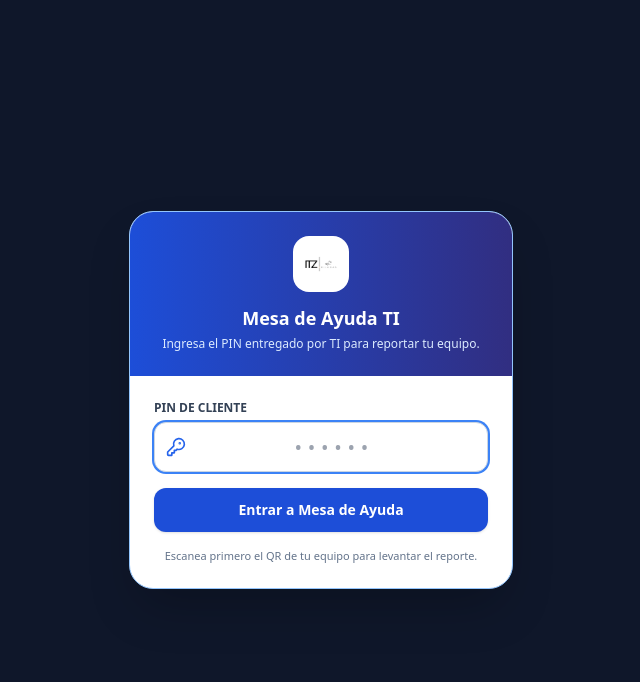
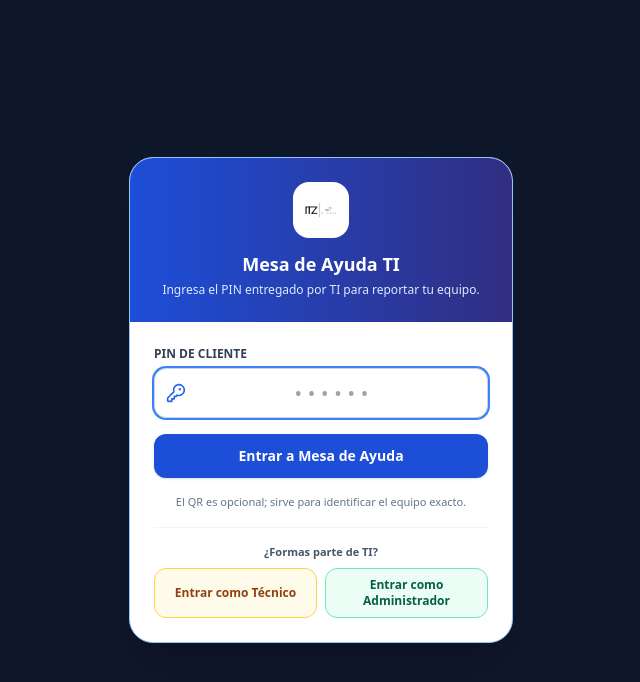
Before and after one commit to TobyGarcia/Modulo_TI_report, a React (Vite) app in the folder frontend/: page / in a window 1280 px wide. Both pictures are taken after a click on the button "Entrar con PIN de cliente". Shown: the top 682 px of the page, without its empty margins (319-959 px from the left). Built offline with nearby package versions, Linux system fonts and the light colour scheme.

Commit message:
revicion de login de pwa

```diff
--- a/frontend/src/App.jsx
+++ b/frontend/src/App.jsx
@@ -98,6 +98,14 @@ export default function App() {
   const [showClientPortal, setShowClientPortal] = useState(() => {
     try { return window.location.pathname.toLowerCase().startsWith('/cliente'); } catch { return false; }
   });
+  const [staffLoginRole, setStaffLoginRole] = useState(() => {
+    try {
+      const path = window.location.pathname.toLowerCase();
+      if (path.startsWith('/tecnico')) return 'tecnico';
+      if (path.startsWith('/supervisor')) return 'admin';
+    } catch {}
+    return null;
+  });
   const [selectedEquipmentsToPrint, setSelectedEquipmentsToPrint] = useState([]);
   const [networkIp, setNetworkIp] = useState('');
 
@@ -118,6 +126,8 @@ export default function App() {
         // Enlaces antiguos: se conservan para no romper QR o favoritos, pero
         // normalizamos la URL a la instalación única.
         if (path.startsWith('/cliente')) setShowClientPortal(true);
+        if (path.startsWith('/tecnico')) setStaffLoginRole('tecnico');
+        if (path.startsWith('/supervisor')) setStaffLoginRole('admin');
         window.history.replaceState({}, '', '/');
       }
     } catch (e) {
@@ -200,7 +210,14 @@ export default function App() {
 
   // Cliente puede entrar con PIN desde la pantalla común o desde un QR.
   if (showClientPortal) {
-    return <ClientPortal initialEquipmentId={scanId} />;
+    return <ClientPortal
+      initialEquipmentId={scanId}
+      onStaffAccess={(role) => {
+        setShowClientPortal(false);
+        setStaffLoginRole(role);
+        window.history.replaceState({}, '', '/');
+      }}
+    />;
   }
 
   // ================= ESCANEO QR INTELIGENTE (/scan/:id) =================
@@ -285,7 +302,12 @@ export default function App() {
 
   // ================= ACCESO ÚNICO Y PANEL ADMINISTRATIVO =================
   if (!token) {
-    return <LoginPage onLoginSuccess={handleLoginSuccess} onClientAccess={() => setShowClientPortal(true)} isScanAccess={false} />;
+    return <LoginPage
+      onLoginSuccess={handleLoginSuccess}
+      onClientAccess={() => { setStaffLoginRole(null); setShowClientPortal(true); }}
+      staffLoginRole={staffLoginRole}
+      isScanAccess={false}
+    />;
   }
 
   // La instalación única de la PWA inicia aquí. El rol decide la experiencia
--- a/frontend/src/components/LoginPage.jsx
+++ b/frontend/src/components/LoginPage.jsx
@@ -4,7 +4,7 @@ import { Lock, User, KeyRound, AlertCircle, ShieldCheck, QrCode } from 'lucide-r
 import bgLogin from '../assets/backgrounLog/loginBackground.jpg';
 import logoITZ from '../assets/logotiposQR/ITZ.png';
 
-export default function LoginPage({ onLoginSuccess, onClientAccess, isScanAccess }) {
+export default function LoginPage({ onLoginSuccess, onClientAccess, staffLoginRole, isScanAccess }) {
   const [username, setUsername] = useState('');
   const [password, setPassword] = useState('');
   const [error, setError] = useState(null);
@@ -49,11 +49,15 @@ export default function LoginPage({ onLoginSuccess, onClientAccess, isScanAccess
           <div className="bg-white p-2.5 rounded-2xl flex items-center justify-center mx-auto mb-3 shadow-md border border-[#c68a1d] max-w-[170px] h-16">
             <img src={logoITZ} alt="Logo ITZ" className="max-h-full max-w-full object-contain" />
           </div>
-          <h1 className="text-xl font-extrabold tracking-tight">Sistema QR ITZ</h1>
+          <h1 className="text-xl font-extrabold tracking-tight">
+            {staffLoginRole === 'tecnico' ? 'Acceso Técnico TI' : staffLoginRole === 'admin' ? 'Acceso Administrador' : 'Sistema QR ITZ'}
+          </h1>
           <p className="text-xs text-[#e6b520] mt-1 font-mono font-medium">
             {isScanAccess
               ? 'Escaneo de QR Protegido - Se requiere credenciales de TI'
-              : 'Acceso único para Personal TI y Clientes'}
+              : staffLoginRole === 'tecnico' ? 'Atención y resolución de tickets asignados'
+                : staffLoginRole === 'admin' ? 'Supervisión, asignación y administración del sistema'
+                  : 'Acceso único para Personal TI y Clientes'}
           </p>
         </div>
 
--- a/frontend/src/components/pwa/ClientPortal.jsx
+++ b/frontend/src/components/pwa/ClientPortal.jsx
@@ -25,7 +25,7 @@ function saveTicketAccess(ticket, accessToken) {
   localStorage.setItem(CLIENT_TICKET_ACCESS_KEY, JSON.stringify(saved));
 }
 
-export default function ClientPortal({ initialEquipmentId }) {
+export default function ClientPortal({ initialEquipmentId, onStaffAccess }) {
   const [clientSession, setClientSession] = useState(() => {
     try { return JSON.parse(localStorage.getItem(CLIENT_SESSION_KEY) || 'null'); } catch { return null; }
   });
@@ -261,7 +261,16 @@ export default function ClientPortal({ initialEquipmentId }) {
               <div className="relative"><KeyRound className="absolute left-3 top-1/2 -translate-y-1/2 w-5 h-5 text-blue-600" /><input type="password" inputMode="numeric" pattern="[0-9]{6}" maxLength="6" required autoFocus value={pin} onChange={(e) => setPin(e.target.value.replace(/\D/g, ''))} placeholder="••••••" className="w-full pl-10 pr-3 py-3 rounded-xl border border-slate-300 text-center tracking-[0.45em] font-bold outline-none focus:ring-2 focus:ring-blue-500" /></div>
             </div>
             <button type="submit" disabled={pinLoading} className="w-full py-3 bg-blue-700 hover:bg-blue-800 text-white rounded-xl font-bold text-sm shadow">{pinLoading ? 'Validando...' : 'Entrar a Mesa de Ayuda'}</button>
-            <p className="text-[11px] text-center text-slate-500">Escanea primero el QR de tu equipo para levantar el reporte.</p>
+            <p className="text-[11px] text-center text-slate-500">El QR es opcional; sirve para identificar el equipo exacto.</p>
+            {onStaffAccess && (
+              <div className="pt-4 border-t border-slate-100 space-y-2">
+                <p className="text-[11px] text-center font-semibold text-slate-600">¿Formas parte de TI?</p>
+                <div className="grid grid-cols-2 gap-2">
+                  <button type="button" onClick={() => onStaffAccess('tecnico')} className="py-2 border border-amber-300 bg-amber-50 text-amber-800 rounded-xl text-xs font-bold hover:bg-amber-100">Entrar como Técnico</button>
+                  <button type="button" onClick={() => onStaffAccess('admin')} className="py-2 border border-emerald-300 bg-emerald-50 text-emerald-800 rounded-xl text-xs font-bold hover:bg-emerald-100">Entrar como Administrador</button>
+                </div>
+              </div>
+            )}
           </form>
         </div>
       </div>
```
